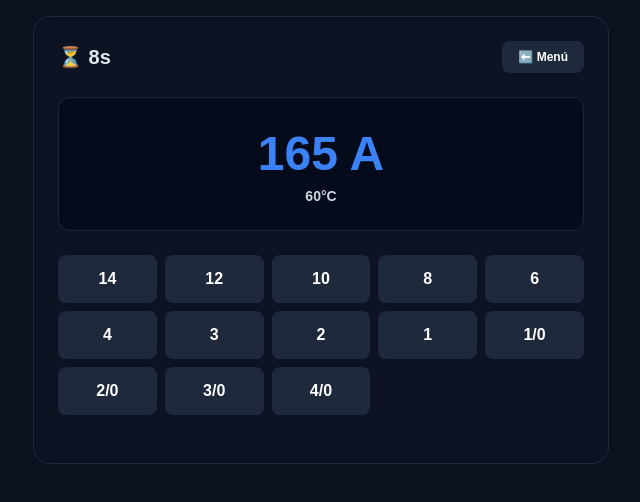
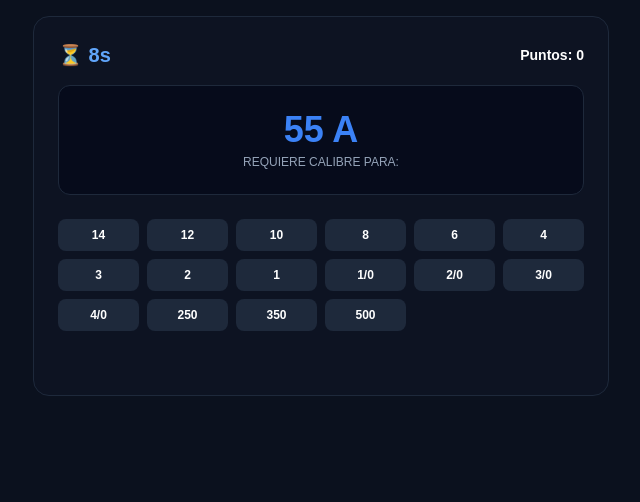
Before and after one commit to joseluisps6969-bit/estudio-nom, a plain HTML site: page index.html in a window 1280 px wide. Both pictures are taken after a click on the button "310 - 60°C". Shown: the whole page, without its empty margins (319-959 px from the left). Drawn offline with nearby package versions, Linux system fonts and the light colour scheme.

Commit message:
Update index.html

```diff
--- a/index.html
+++ b/index.html
@@ -3,9 +3,8 @@
 <head>
     <meta charset="UTF-8">
     <meta name="viewport" content="width=device-width, initial-scale=1.0">
-    <title>⚡ NOM ⚡</title>
+    <title>⚡ NOM Game⚡</title>
     <script src="https://cdn.tailwindcss.com"></script>
-    <link rel="manifest" href="manifest.json">
     <style>body { background:#0b111e; color:white; font-family:sans-serif; }</style>
 </head>
 <body class="min-h-screen flex flex-col items-center p-4">
@@ -14,70 +13,88 @@
     <div id="menu-container" class="w-full max-w-2xl mt-10 text-center">
         <h1 class="text-3xl font-black text-blue-400 mb-6">⚡ NOM⚡</h1>
         <div class="grid grid-cols-2 gap-4">
-            <button onclick="startSupervivencia('310','60')" class="bg-blue-800 p-4 rounded-xl font-bold">310 - 60°C</button>
-            <button onclick="startSupervivencia('310','75')" class="bg-blue-700 p-4 rounded-xl font-bold">310 - 75°C</button>
-            <button onclick="startSupervivencia('310','90')" class="bg-blue-600 p-4 rounded-xl font-bold">310 - 90°C</button>
-            <button onclick="startSupervivencia('250','Tierra')" class="bg-indigo-700 p-4 rounded-xl font-bold">Tabla 250</button>
+            <button onclick="start('310','60')" class="bg-blue-800 p-4 rounded-xl font-bold">310 - 60°C</button>
+            <button onclick="start('310','75')" class="bg-blue-700 p-4 rounded-xl font-bold">310 - 75°C</button>
+            <button onclick="start('310','90')" class="bg-blue-600 p-4 rounded-xl font-bold">310 - 90°C</button>
+            <button onclick="start('250','Tierra')" class="bg-indigo-700 p-4 rounded-xl font-bold">Tabla 250</button>
         </div>
     </div>
 
     <!-- JUEGO -->
     <main id="game-container" class="hidden w-full max-w-xl bg-slate-900/40 p-6 rounded-2xl border border-slate-800">
-        <div class="flex justify-between items-center mb-6">
-            <h1 id="game-title" class="font-bold text-slate-200 text-xl">--</h1>
-            <button onclick="backToMenu()" class="bg-slate-800 py-2 px-4 rounded-lg text-xs font-bold">⬅️ Menú</button>
+        <div class="flex justify-between items-center mb-4">
+            <h1 id="game-title" class="font-bold text-blue-400 text-xl">--</h1>
+            <div class="text-sm font-bold">Puntos: <span id="score">0</span></div>
         </div>
+
         <div class="bg-slate-950/60 p-6 mb-6 rounded-xl border border-slate-800 text-center">
-            <div id="target-value" class="text-5xl font-black text-blue-500 my-2">--</div>
-            <div id="target-condition" class="text-sm font-bold text-slate-300">--</div>
+            <div id="target-value" class="text-4xl font-black text-blue-500">--</div>
+            <div id="target-condition" class="text-xs text-slate-400 uppercase mt-1">Requiere calibre para:</div>
         </div>
-        <div id="matrix-container" class="grid grid-cols-3 sm:grid-cols-5 gap-2 mb-6"></div>
-        <div id="fast-feedback" class="hidden p-3 rounded-xl text-center font-bold"></div>
+
+        <div id="matrix-container" class="grid grid-cols-4 sm:grid-cols-6 gap-2 mb-6"></div>
+        <div id="feedback" class="text-center font-bold text-lg p-2 rounded-lg"></div>
     </main>
 
     <script>
-        if ('serviceWorker' in navigator) { navigator.serviceWorker.register('sw.js'); }
+        const data = [
+            {c:"14", "60":15, "75":20, "90":25, v:15}, {c:"12", "60":20, "75":25, "90":30, v:20},
+            {c:"10", "60":30, "75":35, "90":40, v:60}, {c:"8", "60":40, "75":50, "90":55, v:100},
+            {c:"6", "60":55, "75":65, "90":75, v:200}, {c:"4", "60":70, "75":85, "90":95, v:300},
+            {c:"3", "60":85, "75":100, "90":110, v:400}, {c:"2", "60":95, "75":115, "90":130, v:500},
+            {c:"1", "60":110, "75":130, "90":145, v:600}, {c:"1/0", "60":125, "75":150, "90":170, v:800},
+            {c:"2/0", "60":145, "75":175, "90":195, v:1000}, {c:"3/0", "60":165, "75":200, "90":225, v:1200},
+            {c:"4/0", "60":195, "75":230, "90":260, v:1600}, {c:"250", "60":215, "75":255, "90":290, v:2000},
+            {c:"350", "60":260, "75":310, "90":350, v:3000}, {c:"500", "60":320, "75":380, "90":430, v:6000}
+        ];
 
-        const data310 = [{c:"14", "60":15, "75":20, "90":25}, {c:"12", "60":20, "75":25, "90":30}, {c:"10", "60":30, "75":35, "90":40}, {c:"8", "60":40, "75":50, "90":55}, {c:"6", "60":55, "75":65, "90":75}, {c:"4", "60":70, "75":85, "90":95}, {c:"3", "60":85, "75":100, "90":110}, {c:"2", "60":95, "75":115, "90":130}, {c:"1", "60":110, "75":130, "90":145}, {c:"1/0", "60":125, "75":150, "90":170}, {c:"2/0", "60":145, "75":175, "90":195}, {c:"3/0", "60":165, "75":200, "90":225}, {c:"4/0", "60":195, "75":230, "90":260}];
-        const data250 = [{c:"14", v:15}, {c:"12", v:20}, {c:"10", v:60}, {c:"8", v:100}, {c:"6", v:200}, {c:"4", v:300}, {c:"3", v:400}, {c:"2", v:500}, {c:"1", v:600}, {c:"1/0", v:800}, {c:"2/0", v:1000}, {c:"3/0", v:1200}, {c:"4/0", v:1600}];
+        let mode, temp, currentObj, score = 0, timer, timeLeft = 10;
 
-        let mode, temp, currentObj, lock = false, timerInterval, timeLeft = 10;
+        function start(m, t) {
+            mode = m; temp = t; score = 0;
+            document.getElementById("menu-container").classList.add("hidden");
+            document.getElementById("game-container").classList.remove("hidden");
+            renderButtons(); generar();
+        }
 
-        function startSupervivencia(m,t){ mode=m; temp=t; document.getElementById("menu-container").classList.add("hidden"); document.getElementById("game-container").classList.remove("hidden"); renderButtons(); generar(); }
-        function backToMenu(){ clearInterval(timerInterval); document.getElementById("game-container").classList.add("hidden"); document.getElementById("menu-container").classList.remove("hidden"); }
-
-        function renderButtons(){
+        function renderButtons() {
             const cont = document.getElementById("matrix-container"); cont.innerHTML = "";
-            (mode==="310"?data310:data250).forEach(i => {
-                const b = document.createElement("button"); b.className = "bg-slate-800 p-3 rounded-lg font-bold hover:bg-blue-900"; b.innerText = i.c; b.onclick = () => check(i.c); cont.appendChild(b);
+            data.forEach(i => {
+                const b = document.createElement("button");
+                b.className = "bg-slate-800 p-2 rounded-lg font-bold text-xs hover:bg-blue-900";
+                b.innerText = i.c; b.onclick = () => check(i.c); cont.appendChild(b);
             });
         }
 
-        function generar(){
-            lock = false; timeLeft = 10;
-            document.getElementById("fast-feedback").classList.add("hidden");
-            const list = mode==="310"?data310:data250; currentObj = list[Math.floor(Math.random()*list.length)];
+        function generar() {
+            timeLeft = 10;
+            currentObj = data[Math.floor(Math.random() * data.length)];
             document.getElementById("target-value").innerText = (mode==="310"?currentObj[temp]:currentObj.v) + " A";
-            document.getElementById("target-condition").innerText = mode==="310"?temp+"°C":"Tabla 250";
-
-            clearInterval(timerInterval);
-            timerInterval = setInterval(() => {
+            clearInterval(timer);
+            timer = setInterval(() => {
                 timeLeft--;
                 document.getElementById("game-title").innerText = "⏳ " + timeLeft + "s";
-                if(timeLeft <= 0){ clearInterval(timerInterval); check("timeout"); }
+                if(timeLeft <= 0) check("timeout");
             }, 1000);
         }
 
-        function check(sel){
-            if(lock && sel !== "timeout") return;
-            clearInterval(timerInterval);
-            lock = true;
+        function check(sel) {
+            clearInterval(timer);
             const targetVal = mode==="310"?currentObj[temp]:currentObj.v;
-            const selVal = sel === "timeout" ? 0 : (mode==="310"?data310.find(i=>i.c===sel)[temp]:data250.find(i=>i.c===sel).v);
-            const fb = document.getElementById("fast-feedback");
-            fb.classList.remove("hidden");
-            if(selVal >= targetVal){ fb.className="p-3 bg-green-950/40 text-green-300 font-bold rounded-xl"; fb.innerHTML="✅ Correcto"; setTimeout(generar, 800); }
-            else{ fb.className="p-3 bg-rose-950/40 text-rose-200 font-bold rounded-xl"; fb.innerHTML=sel==="timeout"?"⏰ Tiempo!":"❌ Error"; setTimeout(generar, 2000); }
+            const selObj = data.find(i=>i.c===sel);
+            const selVal = sel === "timeout" ? 0 : (mode==="310"?selObj[temp]:selObj.v);
+            const fb = document.getElementById("feedback");
+
+            if(selVal >= targetVal && sel !== "timeout") {
+                score++;
+                fb.className = "text-green-400 font-bold p-2";
+                fb.innerHTML = `✅ ¡Correcto! ${sel} AWG soporta ${selVal}A`;
+            } else {
+                fb.className = "text-red-400 font-bold p-2";
+                fb.innerHTML = `❌ Error: ${sel} AWG soporta ${selVal}A. Necesitabas ${targetVal}A`;
+            }
+            document.getElementById("score").innerText = score;
+            setTimeout(generar, 2500);
         }
     </script>
 </body>
```
